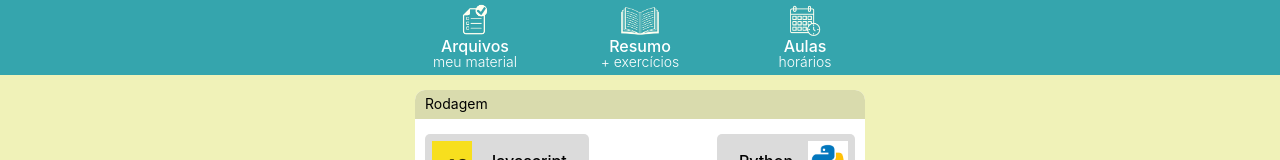
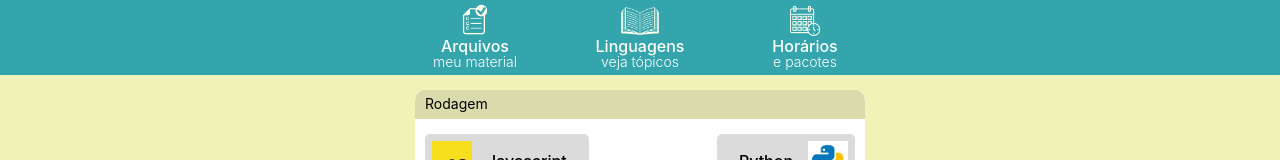
Before and after one commit to FelipeMejias/aula, a React (Create React App) app: page / in a window 1280 px wide. Shown: the top 160 px of the page. Built offline with nearby package versions, Linux system fonts and the light colour scheme.

Commit message:
horarios

```diff
--- a/src/Menu.js
+++ b/src/Menu.js
@@ -19,14 +19,14 @@ export default function Menu(){
             <Botao jus={'center'}  im={42}
             onClick={()=>navigate(`/conteudo`)}>
                 <img src={iconeLivro}/>
-                <h2>Resumo</h2>
-                <h3>+ exercícios</h3>
+                <h2>Linguagens</h2>
+                <h3>veja tópicos</h3>
             </Botao>
             <Botao jus={'flex-end'} im={38}  top={'2px'}
             onClick={()=>navigate(`/agendar/${aluno}`)}>
                 <img src={iconeAgendar}/>
-                <h2>Aulas</h2>
-                <h3>horários</h3>
+                <h2>Horários</h2>
+                <h3>e pacotes</h3>
             </Botao>
             </main>
         </Tudo>
```
